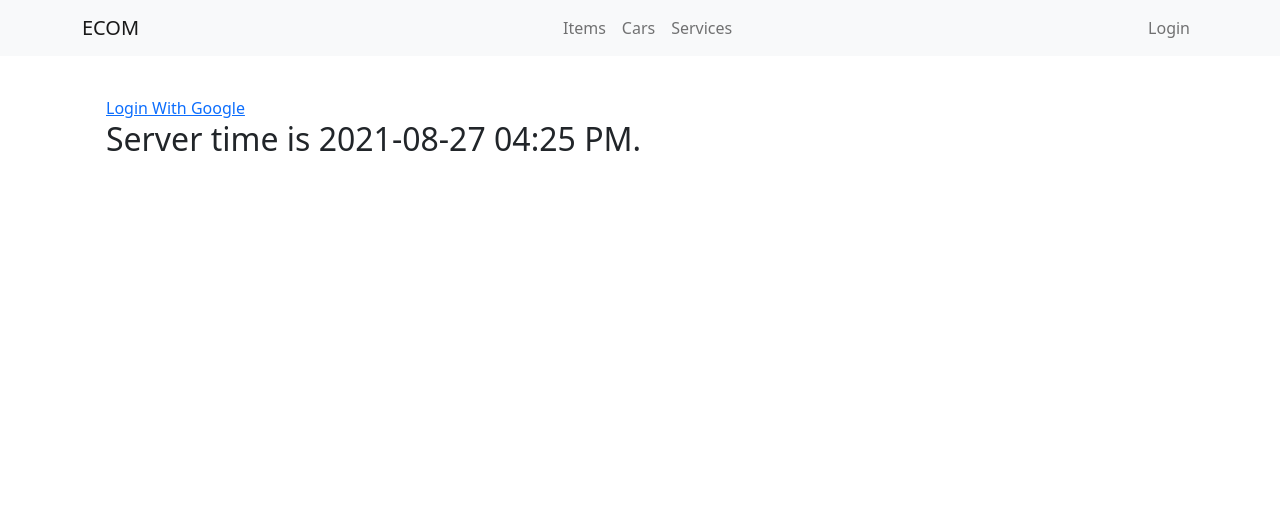
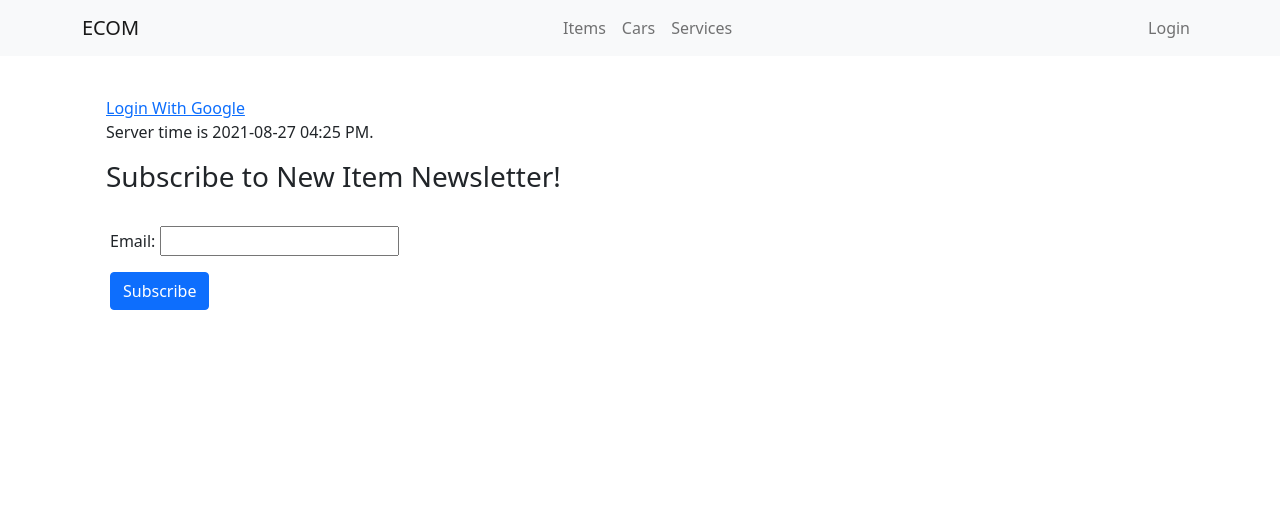
Before and after one commit to ivanmclennon/e-commerce, a Django app: page / in a window 1280 px wide. Shown: the top 509 px of the page. Run offline with Django 3.2, Linux system fonts and the light colour scheme; data that the repository does not hold is empty; some libraries are stand-ins or nearby versions.

Commit message:
created subscriber form template for index

```diff
--- a/ecom_website/main/templates/index.html
+++ b/ecom_website/main/templates/index.html
@@ -21,8 +21,13 @@
 
         <div class="row">
             {% current_time "%Y-%m-%d %I:%M %p" as the_time %}
-            <h2>Server time is {{ the_time }}.</h2>
+            <p>Server time is {{ the_time }}.</p>
         </div>
+
+        <div class="row">
+            {% include "subscribe.html" %}
+        </div>
+
     </div>
 
 {% endblock main %}
--- /dev/null
+++ b/ecom_website/main/templates/subscribe.html
@@ -0,0 +1,7 @@
+<h3>Subscribe to New Item Newsletter!</h3>
+
+<form class="form my-4 px-3" action="{% url 'subscribe' %}" method="post">
+    {% csrf_token %}
+    {{ form.as_p }}
+    <input class="btn btn-primary" type="submit" value="Subscribe">
+</form>
```
